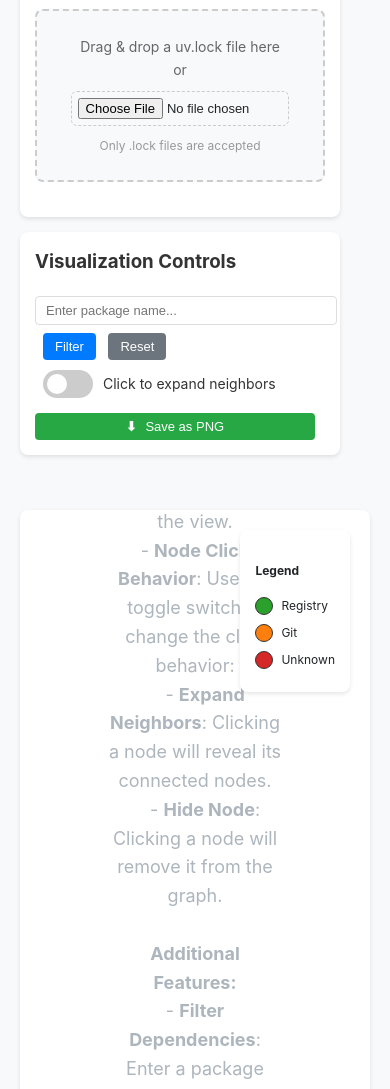
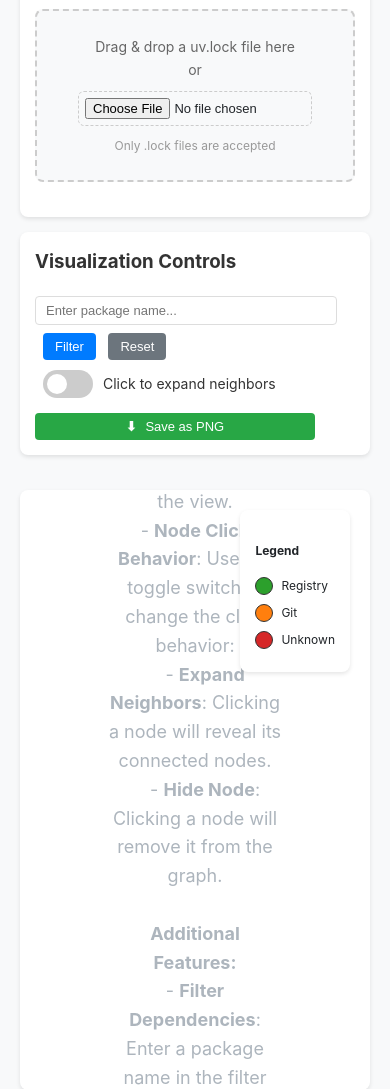
Before and after one commit to JoeyJo233/uv.lock-Visualizer, a plain HTML site: page index.html in a window 390 px wide. Shown: the part 104-1193 px from the top of the page. Drawn offline with nearby package versions, Linux system fonts and the light colour scheme.

Commit message:
contunue optimize layout

```diff
--- a/index.html
+++ b/index.html
@@ -16,16 +16,17 @@
         }
 
         .container {
+            display: flex;
+            flex-wrap: wrap;
             max-width: 1600px;
             margin: 0 auto;
-            display: flex;
             gap: 20px;
             min-height: calc(100vh - 40px);
-            flex-wrap: wrap;
         }
 
         .left-column {
-            flex: 0 0 320px;
+            width: 320px;
+            flex-shrink: 0;
             display: flex;
             flex-direction: column;
             max-height: 100vh;
@@ -33,10 +34,10 @@
         }
 
         .right-column {
-            flex: 1 1 auto;
+            flex: 1;
+            min-width: 0;
             display: flex;
             flex-direction: column;
-            min-width: 0;
         }
 
         h1, h2 { color: #343a40; }
@@ -423,6 +424,9 @@
         }
 
         @media (max-width: 768px) {
+            .container {
+                display: block;
+            }
             .left-column, .right-column {
                 width: 100%;
                 max-height: auto;
```
